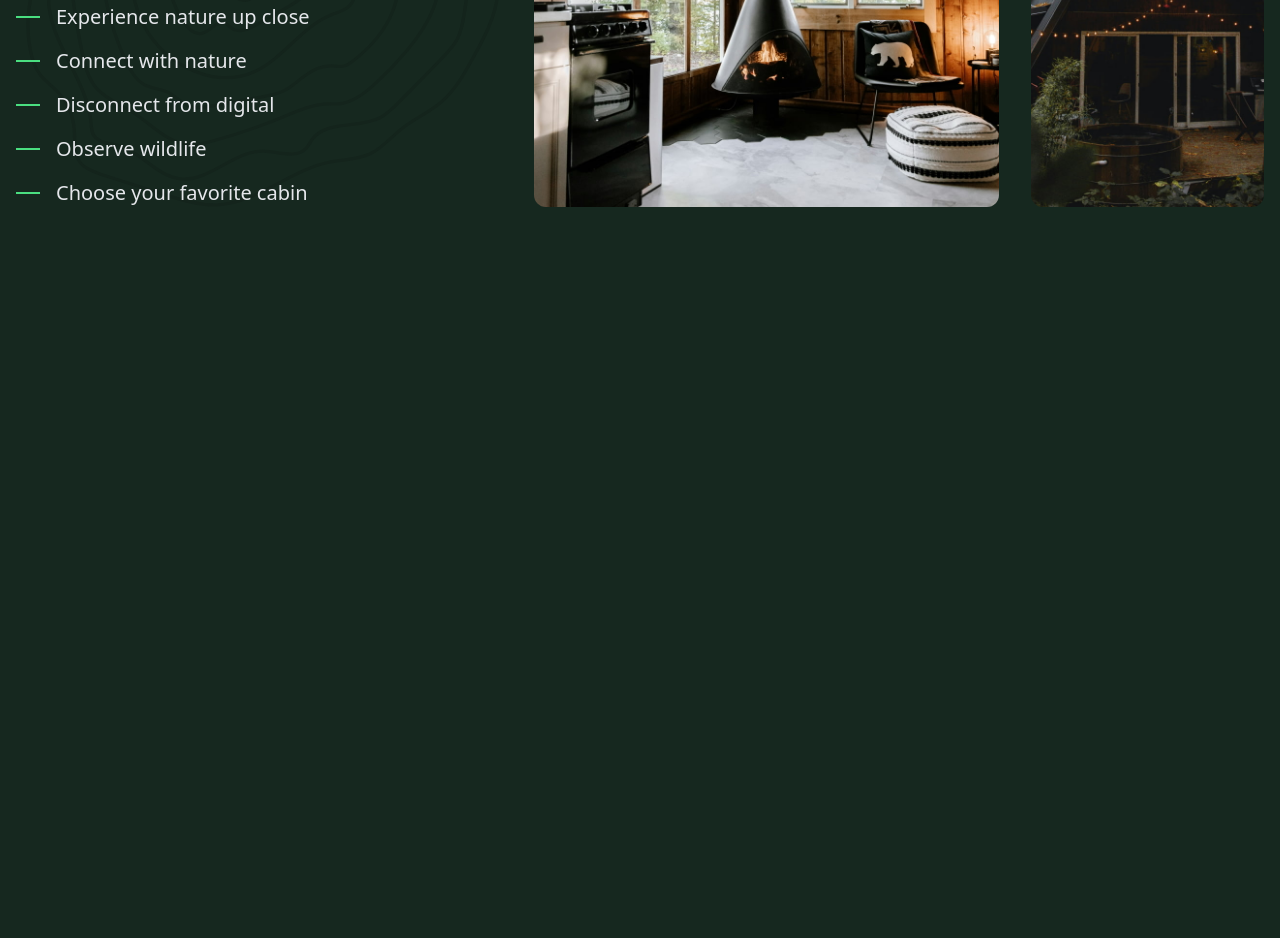
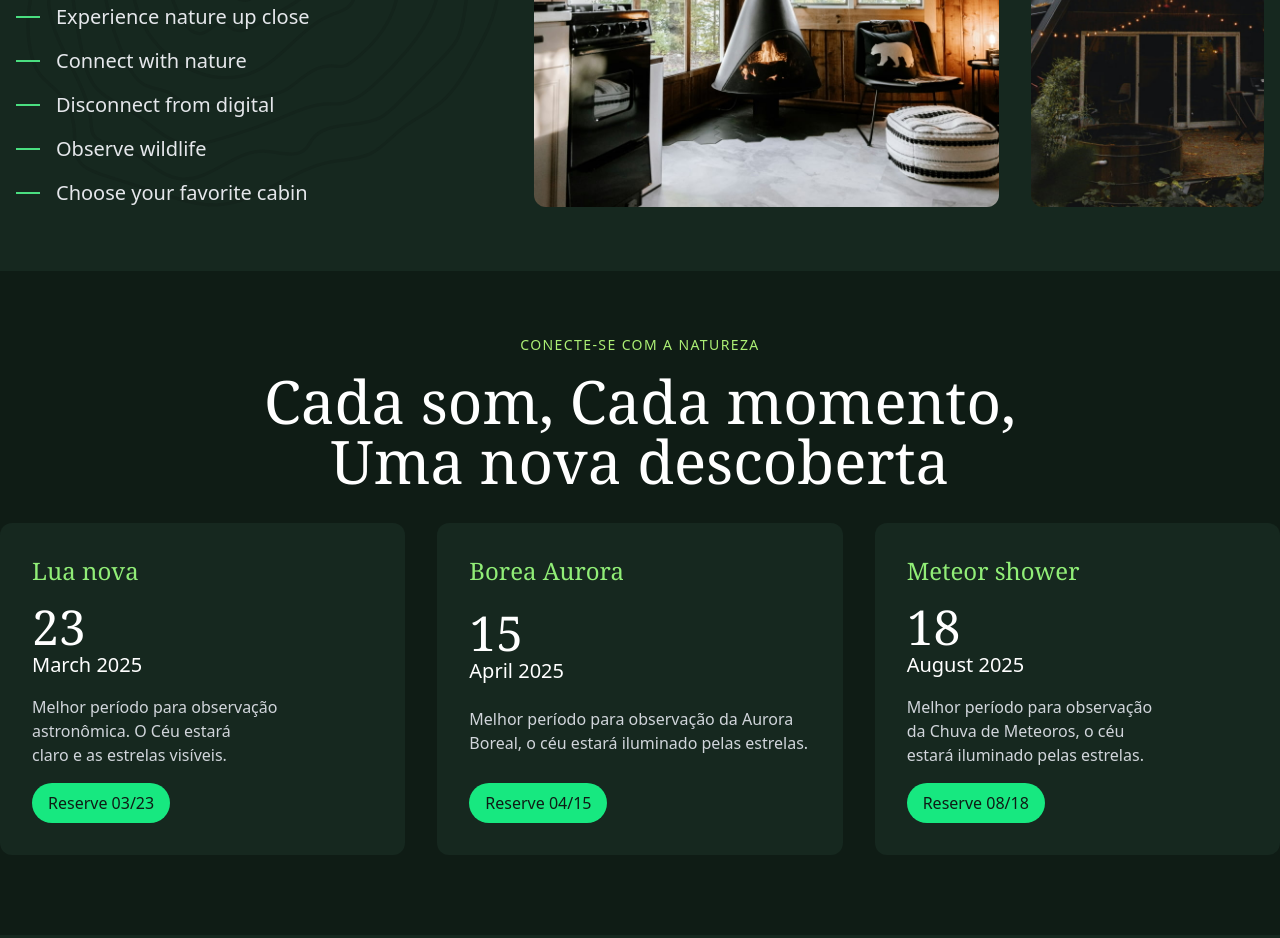
Before and after one commit to igor-chaves/forest, a website: page src/index.html in a window 1280 px wide. Shown: the part 1261-2199 px from the top of the page. Before the commit the page ends 1852 px from the top, so only its background shows below. Drawn offline with Linux system fonts and the light colour scheme.

Commit message:
creates event section

```diff
--- a/src/index.html
+++ b/src/index.html
@@ -125,5 +125,42 @@
         </div>
       </div>
     </section>
+
+    <!-- events -->
+    <section id="events" class="mb-12 sm:mb-16 py-12 sm:py-16 bg-verde-900">
+      <div class="container">
+        <p class="mb-4 text-center text-verde-200 uppercase tracking-widest text-sm">conecte-se com a natureza</p>
+        <h2 class="mb-8 mx-auto font-serif text-center text-balance max-w-screen-md text-white text-4xl sm:text-6xl">Cada som, Cada momento, Uma nova descoberta</h2>
+      </div>
+      <div class="overflow-x-auto pb-4 snap-x snap-mandatory grid grid-cols-[repeat(3,minmax(300px,1fr))] gap-4 sm:gap-8">
+        <div class="grid snap-center gap-4 bg-verde-800 p-6 sm:p-8 rounded-xl">
+          <h3 class="text-verde-300 text-2xl font-serif">Lua nova</h3>
+          <div class="text-white">
+            <p class="font-serif text-5xl">23</p>
+            <p class="text-xl">March 2025</p>
+          </div>
+          <p class="text-gray-300 text-balance">Melhor período para observação astronômica. O Céu estará claro e as estrelas visíveis.</p>
+          <a href="#contact" class= " justify-self-start self-end bg-verde-400 text-verde-900 py-2 px-4 inline-block rounded-full">Reserve 03/23</a>
+        </div>
+        <div class="grid snap-center gap-4 bg-verde-800 p-6 sm:p-8 rounded-xl">
+          <h3 class="text-verde-300 text-2xl font-serif">Borea Aurora</h3>
+          <div class="text-white">
+            <p class="font-serif text-5xl">15</p>
+            <p class="text-xl">April 2025</p>
+          </div>
+          <p class="text-gray-300 text-balance">Melhor período para observação da Aurora Boreal, o céu estará iluminado pelas estrelas.</p>
+          <a href="#contact" class= " justify-self-start self-end bg-verde-400 text-verde-900 py-2 px-4 inline-block rounded-full">Reserve 04/15</a>
+        </div>
+        <div class="grid snap-center gap-4 bg-verde-800 p-6 sm:p-8 rounded-xl">
+          <h3 class="text-verde-300 text-2xl font-serif">Meteor shower</h3>
+          <div class="text-white">
+            <p class="font-serif text-5xl">18</p>
+            <p class="text-xl">August 2025</p>
+          </div>
+          <p class="text-gray-300 text-balance">Melhor período para observação da Chuva de Meteoros, o céu estará iluminado pelas estrelas.</p>
+          <a href="#contact" class= " justify-self-start self-end bg-verde-400 text-verde-900 py-2 px-4 inline-block rounded-full">Reserve 08/18</a>
+        </div>
+      </div>
+    </section>
   </body>
 </html>
```
Also changed, not shown: src/output.css.
